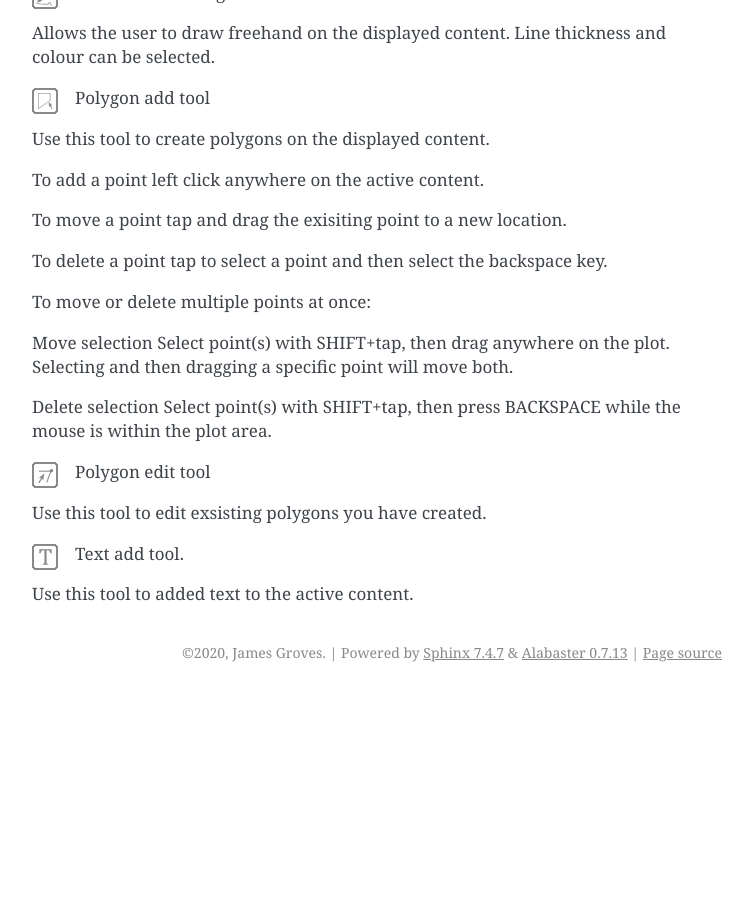
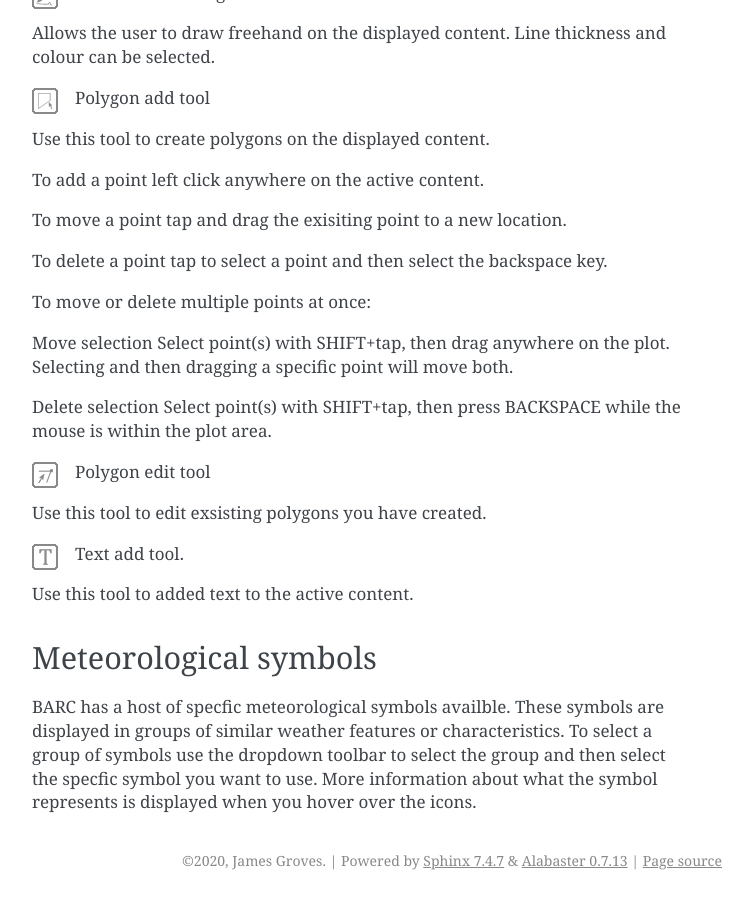
Before and after one commit to lecjlg/barc-docs, a Sphinx documentation site: the page built from docs/source/userguide.rst, in a window 1280 px wide and 900 px high, scrolled down 2194 px. Shown: the whole window, without its empty margins (388-1141 px from the left). Built offline with Sphinx 7.4.7, drawn with Linux system fonts in a browser that asks for light colours; before the commit the page ends 2886 px from its top, so only the background shows below that; some of the changed text lies outside the part shown.

Commit message:
added basic description of the symbols

```diff
--- a/docs/source/userguide.rst
+++ b/docs/source/userguide.rst
@@ -188,3 +188,8 @@ Use this tool to edit exsisting polygons you have created.
 Text add tool.
 
 Use this tool to added text to the active content.
+
+Meteorological symbols
+^^^^^^^^^^^^^^^^^^^^^^
+
+BARC has a host of specfic meteorological symbols availble. These symbols are displayed in groups of similar weather features or characteristics. To select a group of symbols use the dropdown toolbar to select the group and then select the specfic symbol you want to use. More information about what the symbol represents is displayed when you hover over the icons.
```
